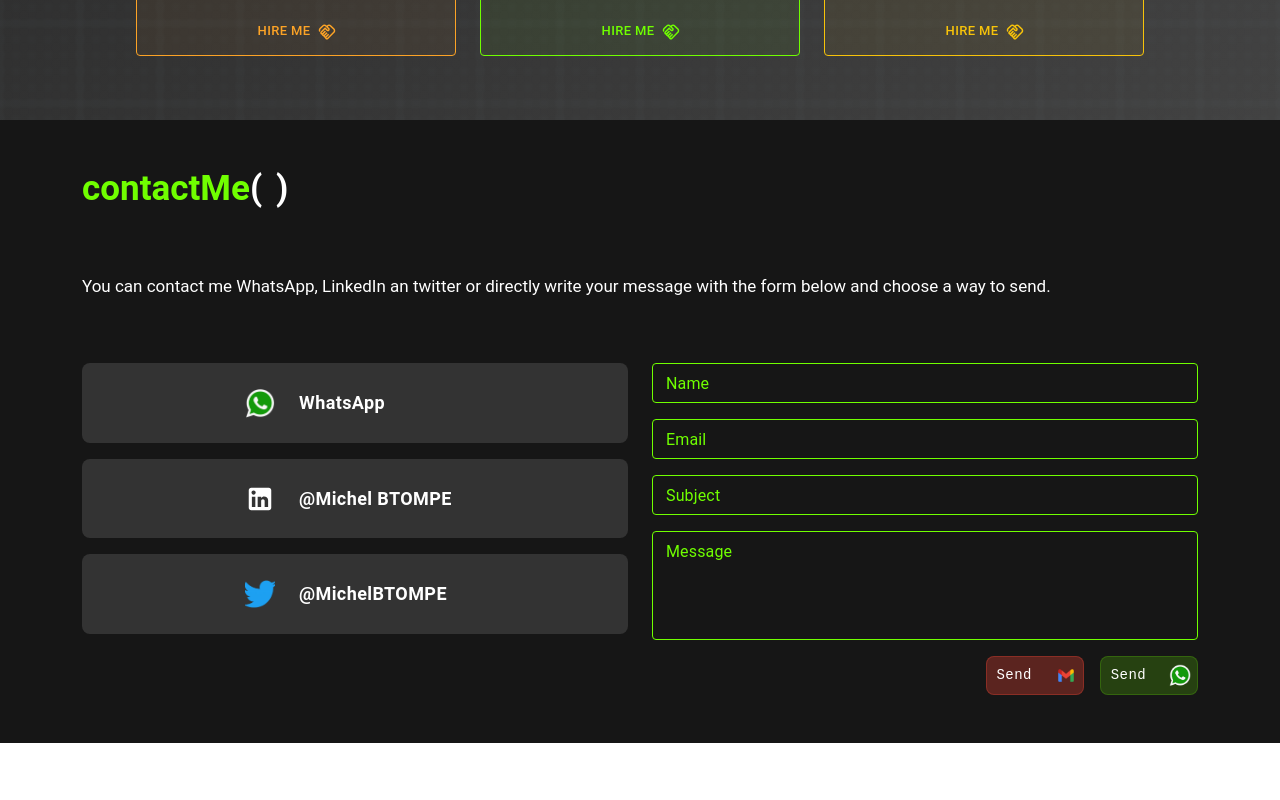
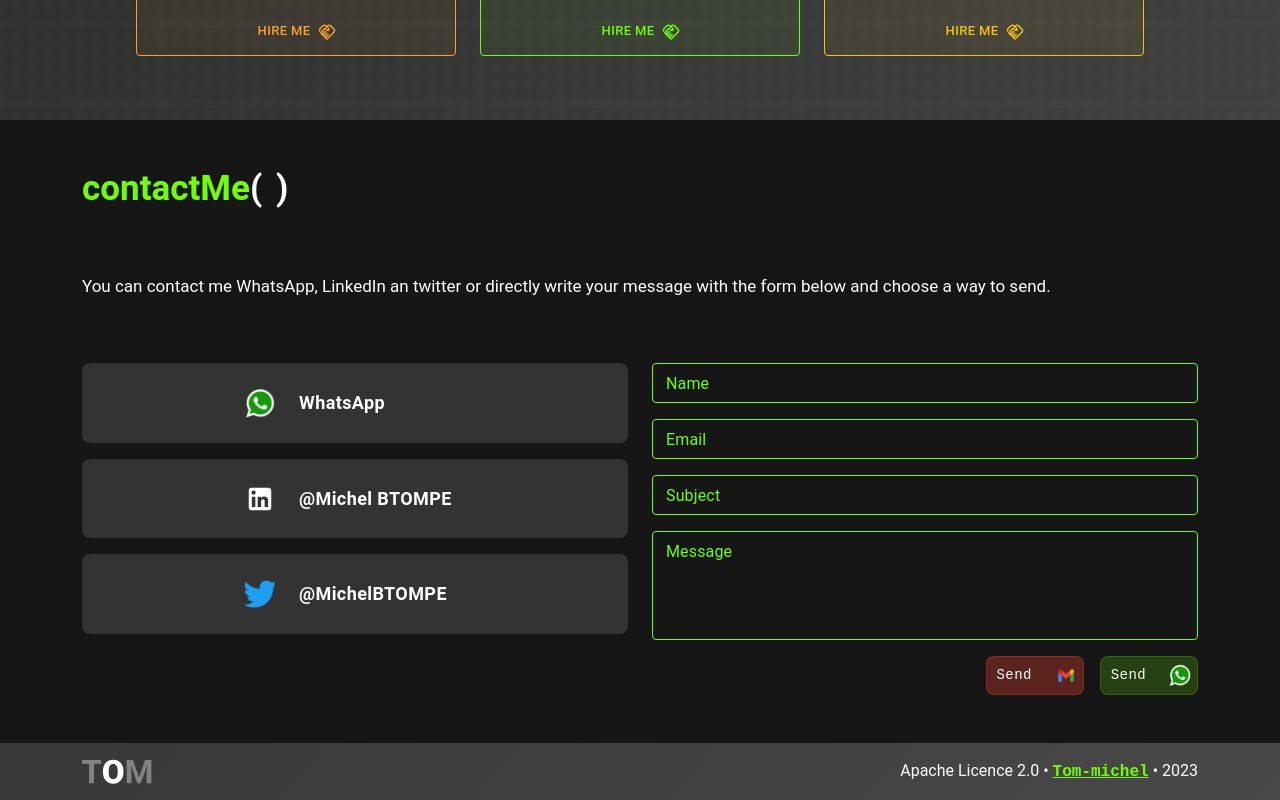
Before and after one commit to Tom-michel/portfolio-v1-reactJS, a React (Create React App) app: page / in a window 1280 px wide. Shown: the part 3266-4066 px from the top of the page. Before the commit the page ends 4009 px from the top, so only its background shows below. Built offline with nearby package versions, Linux system fonts and the light colour scheme.

Commit message:
Footer added

```diff
--- a/src/App.css
+++ b/src/App.css
@@ -246,6 +246,12 @@ a:hover img.icon {
     /* width: 285px; */
   }
 }
+
+/*@media screen and (max-width: 426px) {
+	#home .name {
+    font-size: 30px;
+  }
+}*/
 /* ================= banner =============== */
 
 .heading {
--- a/src/components/common/Footer.jsx
+++ b/src/components/common/Footer.jsx
@@ -0,0 +1,39 @@
+import React from "react";
+import Box from '@mui/material/Box';
+import { brandlink } from "../data/my-data";
+import { Typography } from "@mui/material";
+
+const bull = (
+  <Box
+    component="span"
+    sx={{ display: 'inline-block', mx: '4px', transform: 'scale(1)' }}
+  >
+    •
+  </Box>
+);
+
+export const Footer = () => {
+
+	return (
+		<>
+			<section id="footer">
+				<div className="container py-3 d-flex flex-wrap gap-3 align-items-center justify-content-sm-between justify-content-center">
+					<div className="nav-logo">
+				    {brandlink.map((brand) => (
+				      <Typography component="a" href={brand.url}>
+				        <img src={brand.img} alt="" />
+				      </Typography>
+				    ))}
+				  </div>
+				  <div className="footer-text">
+				  	<span>
+				  		Apache Licence 2.0{bull}
+				  		<span className="fw-bold t-gr t-code text-decoration-underline">Tom-michel</span>{bull}
+				  		2023
+				  	</span>
+				  </div>
+				</div>
+			</section>
+		</>
+	)
+}
--- a/src/components/pages/Pages.jsx
+++ b/src/components/pages/Pages.jsx
@@ -2,6 +2,7 @@ import React from "react";
 import { BrowserRouter as Router, Route, Switch } from "react-router-dom";
 import { FloatingMenu } from "../common/FloatingMenu";
 import { Header } from "../common/Header";
+import { Footer } from "../common/Footer";
 import { Home } from "../home/Home";
 import { ScrollTopBtn } from "../common/ScrollTopBtn";
 
@@ -16,6 +17,7 @@ export const Pages = () => {
         </Switch>
       </Router>
       <ScrollTopBtn />
+      <Footer />
     </>
   );
 };
```
